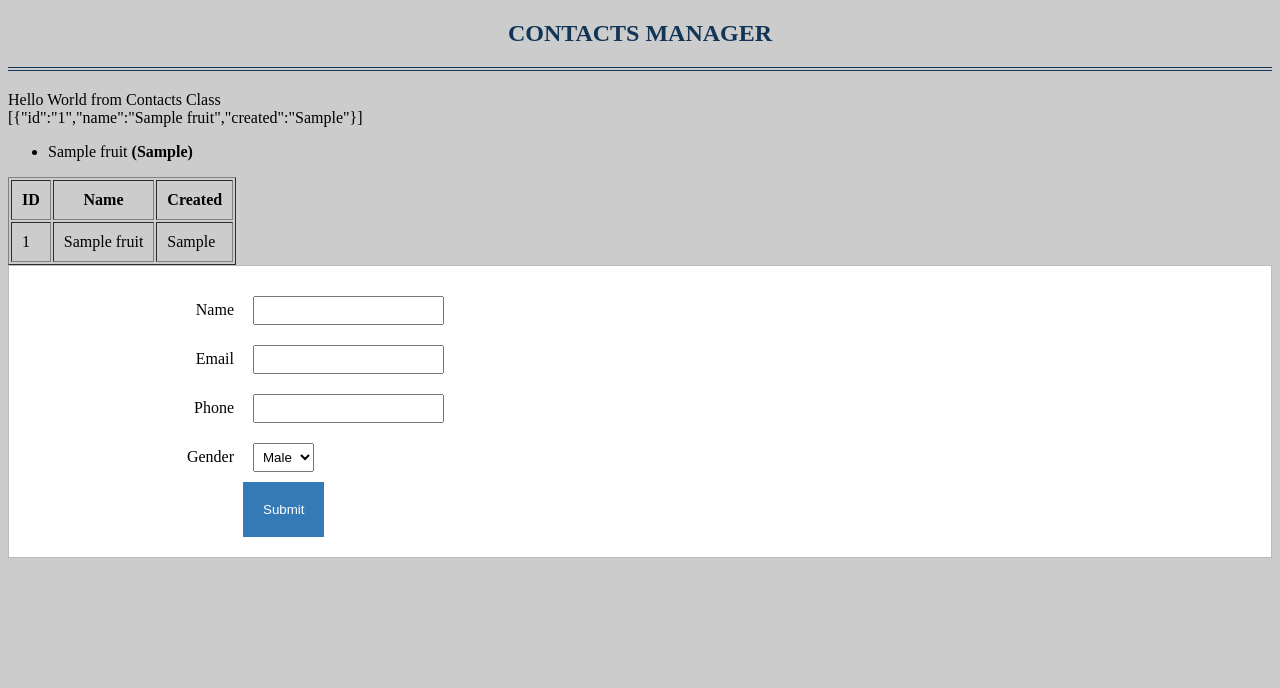
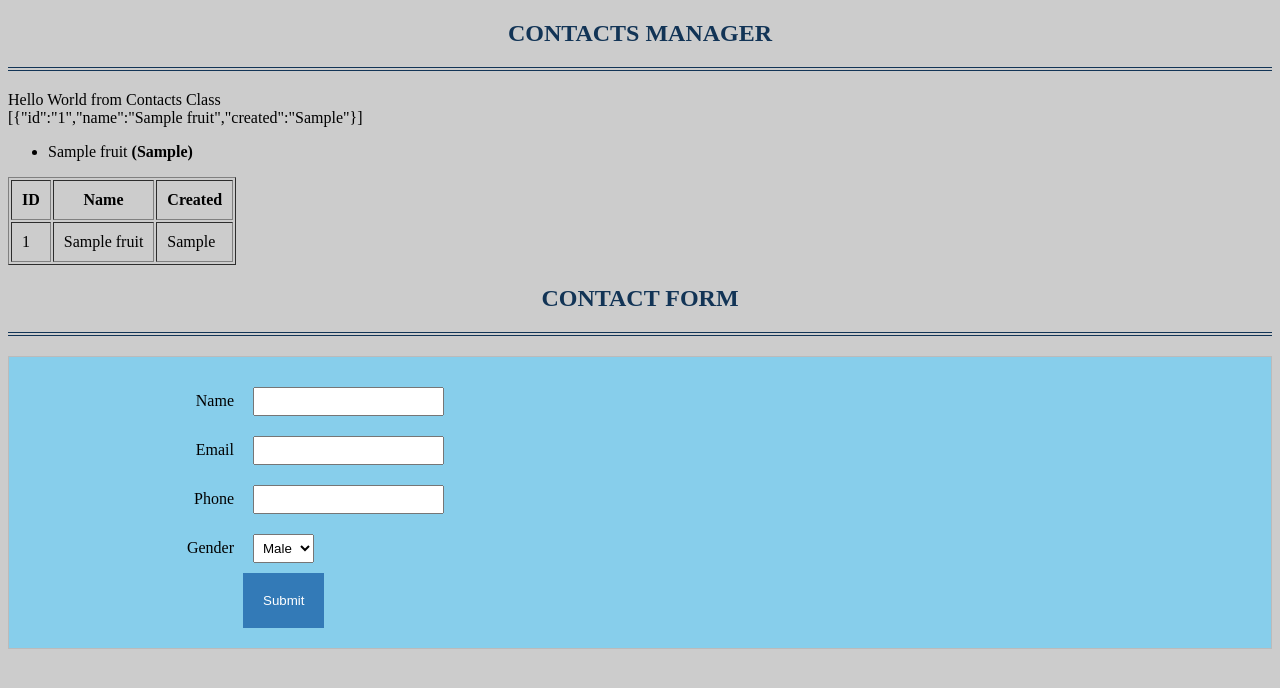
Before and after one commit to dinyangetoh/contacts-project, a PHP site: page / in a window 1280 px wide. Shown: the top 688 px of the page. Run offline with PHP 8.4, Linux system fonts and the light colour scheme; tables that the repository leaves empty or names only in its code hold one stand-in row (values such as "Sample post").

Commit message:
updated style.css and index page

```diff
--- a/css/style.css
+++ b/css/style.css
@@ -40,3 +40,7 @@ label {
 .primary {
     background: #337AB7;
 }
+
+form {
+    background: skyblue;
+}
--- a/index.php
+++ b/index.php
@@ -50,6 +50,8 @@
 
 
 
+<h2>Contact Form</h2>
+
     <form id="contacts" action="processForm.php" method="post">
         <label>Name</label>
         <input type="text" name="name" value="" required>
```
